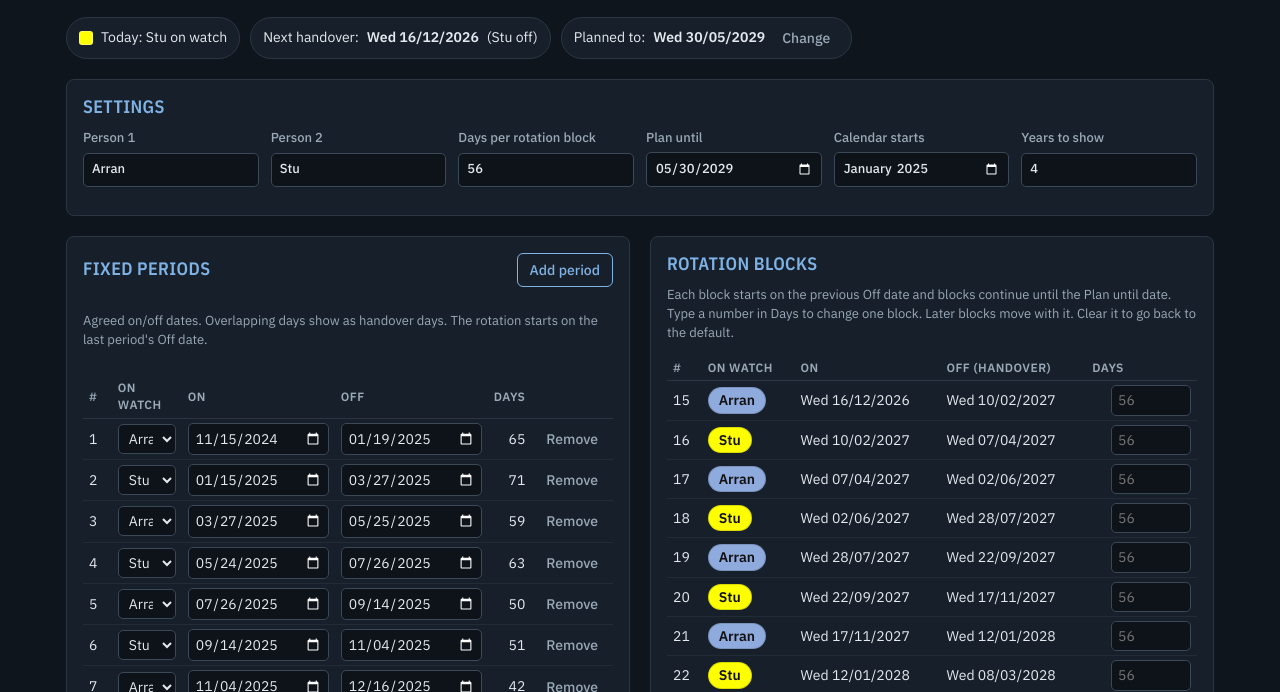
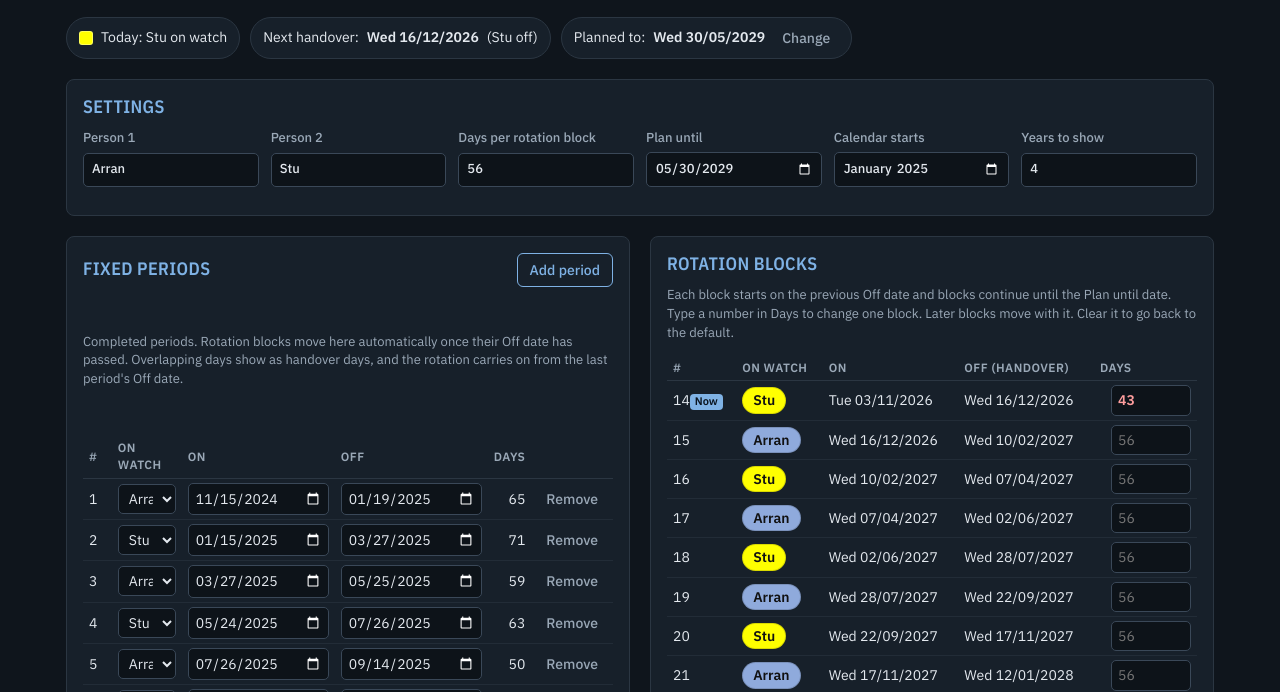
Before and after one commit to treehousecheng-droid/watch-rota, a plain HTML site: page index.html in a window 1280 px wide. Shown: the part 108-800 px from the top of the page. Drawn offline with nearby package versions, Linux system fonts and the light colour scheme.

Commit message:
Add files via upload

```diff
--- a/index.html
+++ b/index.html
@@ -48,6 +48,7 @@ table.ed td.num{text-align:right}
 table.ed input,table.ed select{padding:4px 6px}
 .who-pill{display:inline-block;padding:2px 10px;border-radius:999px;font-weight:600;color:#111;border:1px solid rgba(0,0,0,.15)}
 .changed{color:#ff9e9e;font-weight:600}
+.now{display:inline-block;margin-top:2px;font-size:11px;font-weight:600;color:#0b1520;background:var(--accent);border-radius:4px;padding:0 5px}
 .dl{display:flex;flex-wrap:wrap;gap:10px;align-items:center}
 .msg{font-size:14px;color:var(--muted)}
 .msg.err{color:#ff9e9e}
@@ -101,7 +102,7 @@ table.cal td.tot{font-weight:700;padding-left:10px}
         <h2 id="h-fixed">Fixed periods</h2>
         <button type="button" id="addFixed">Add period</button>
       </div>
-      <p class="hint">Agreed on/off dates. Overlapping days show as handover days. The rotation starts on the last period's Off date.</p>
+      <p class="hint">Completed periods. Rotation blocks move here automatically once their Off date has passed. Overlapping days show as handover days, and the rotation carries on from the last period's Off date.</p>
       <div class="tbl-wrap"><table class="ed"><thead><tr><th>#</th><th>On watch</th><th>On</th><th>Off</th><th class="num">Days</th><th></th></tr></thead><tbody id="fixedBody"></tbody></table></div>
       <div id="rotStartWrap" hidden><label for="rotStart">Rotation starts (no fixed periods)<input id="rotStart" type="date"></label></div>
     </section>
@@ -375,7 +376,7 @@ function buildXlsx(st) {
 }
 
 const DEFAULT_STATE = {
-  p1: "Arran", p2: "Stu", calStart: "2025-01", years: 4, defaultDays: 56, planUntil: "2029-05-30", rotStart: "2026-12-16", overrides: [],
+  p1: "Arran", p2: "Stu", calStart: "2025-01", years: 4, defaultDays: 56, planUntil: "2029-05-30", rotStart: "2026-11-03", overrides: [43], m3: true,
   fixed: [
     { who: 1, on: "2024-11-15", off: "2025-01-19" }, { who: 2, on: "2025-01-15", off: "2025-03-27" },
     { who: 1, on: "2025-03-27", off: "2025-05-25" }, { who: 2, on: "2025-05-24", off: "2025-07-26" },
@@ -383,7 +384,7 @@ const DEFAULT_STATE = {
     { who: 1, on: "2025-11-04", off: "2025-12-16" }, { who: 2, on: "2025-12-16", off: "2026-01-29" },
     { who: 1, on: "2026-01-29", off: "2026-03-21" }, { who: 2, on: "2026-03-21", off: "2026-05-27" },
     { who: 1, on: "2026-05-27", off: "2026-08-03" }, { who: 2, on: "2026-08-02", off: "2026-09-22" },
-    { who: 1, on: "2026-09-22", off: "2026-11-03" }, { who: 2, on: "2026-11-03", off: "2026-12-16" }],
+    { who: 1, on: "2026-09-22", off: "2026-11-03" }],
   keys: [
     { who: 1, from: "2025-02-14", to: "2025-02-14", note: "" }, { who: 1, from: "2025-03-21", to: "2025-03-26", note: "" },
     { who: 1, from: "2025-07-20", to: "2025-07-21", note: "" }, { who: 2, from: "2025-07-29", to: "2025-07-31", note: "" },
@@ -399,6 +400,19 @@ const DEFAULT_STATE = {
 let st; try { st = JSON.parse(localStorage.getItem("watchRota.v1")); } catch (e) {}
 if (!st || !st.fixed) st = JSON.parse(JSON.stringify(DEFAULT_STATE));
 if (!st.planUntil) st.planUntil = DEFAULT_STATE.planUntil;
+if (!st.m3) { const l = st.fixed[st.fixed.length - 1]; if (l && l.on === "2026-11-03" && l.off === "2026-12-16") { st.fixed.pop(); st.overrides.unshift(dn(l.off) - dn(l.on)); } st.m3 = true; }
+function todayDn() { if (window.__today) return dn(window.__today); const n = new Date(); return Math.round(Date.UTC(n.getFullYear(), n.getMonth(), n.getDate()) / DAY); }
+// Completed rotation blocks (Off date has passed) become fixed periods.
+function promoteCompleted() {
+  let moved = 0;
+  for (let guard = 0; guard < 300; guard++) {
+    const r = buildBlocks(st).find(b => b.type === "Rotation");
+    if (!r || r.off >= todayDn()) break;
+    st.fixed.push({ who: r.who, on: ds(r.on), off: ds(r.off) }); st.overrides.shift(); moved++;
+  }
+  if (moved) save();
+  return moved;
+}
 const $ = id => document.getElementById(id);
 function save() { try { localStorage.setItem("watchRota.v1", JSON.stringify(st)); } catch (e) {} }
 const fields = ["p1", "p2", "defaultDays", "planUntil", "calStart", "years", "rotStart"];
@@ -427,7 +441,7 @@ function renderFixed() {
 }
 function renderRot(blocks) {
   const rot = blocks.filter(b => b.type === "Rotation"), nFixed = blocks.length - rot.length;
-  $("rotBody").innerHTML = rot.map((b, i) => `<tr><td>${nFixed + i + 1}</td><td>${pill(b.who)}</td><td>${fmt(b.on)}</td><td>${fmt(b.off)}</td><td class="num"><input id="ov${i}" type="number" min="1" step="1" inputmode="numeric" style="width:80px" class="${b.overridden ? "changed" : ""}" placeholder="${b.trimmed ? b.days : st.defaultDays}" value="${st.overrides[i] || ""}" aria-label="Days for block ${nFixed + i + 1}">${b.trimmed ? '<div class="hint">Ends on plan date</div>' : ""}</td></tr>`).join("");
+  $("rotBody").innerHTML = rot.map((b, i) => `<tr><td>${nFixed + i + 1}</td><td>${pill(b.who)}</td><td>${fmt(b.on)}</td><td>${fmt(b.off)}</td><td class="num"><input id="ov${i}" type="number" min="1" step="1" inputmode="numeric" style="width:80px" class="${b.overridden ? "changed" : ""}" placeholder="${b.trimmed ? b.days : st.defaultDays}" value="${st.overrides[i] || ""}" aria-label="Days for block ${nFixed + i + 1}">${b.trimmed ? '<div class="hint">Ends on plan date</div>' : ""}</td></tr>`.replace("<td>" + (nFixed + i + 1) + "</td>", "<td>" + (nFixed + i + 1) + (b.on <= todayDn() && todayDn() <= b.off ? '<div class="now">Now</div>' : "") + "</td>")).join("");
   rot.forEach((b, i) => $("ov" + i).onchange = e => { const v = parseInt(e.target.value, 10); st.overrides[i] = v > 0 ? v : ""; save(); renderAll(); });
 }
 function renderKeys() {
@@ -468,7 +482,7 @@ function renderCal(blocks) {
     .map(([c, t]) => `<span><i class="sw" style="background:#${c}"></i>${esc(t)}</span>`).join("");
 }
 function renderStatus(blocks) {
-  const now = new Date(), today = Math.round(Date.UTC(now.getFullYear(), now.getMonth(), now.getDate()) / DAY);
+  const today = todayDn();
   const info = dayInfo(blocks, today), next = blocks.find(b => b.off >= today && blocks.some(n => n.on === b.off || (n.on <= b.off && n.on > b.on)));
   const chips = [];
   if (info) chips.push(`<span class="chip"><i class="sw" style="background:#${info.handover ? COLORS.hand : (info.who === 1 ? COLORS.p1 : COLORS.p2)}"></i>Today: ${info.handover ? "handover day" : esc(nameOf(st, info.who)) + " on watch"}</span>`);
@@ -481,6 +495,7 @@ function renderStatus(blocks) {
   $("initWarn").textContent = initial(st, 1) === initial(st, 2) ? "Both names start with the same letter, so the calendar can't tell them apart by letter. Colours still work." : "";
 }
 function renderAll(mode) {
+  if (promoteCompleted()) mode = undefined;
   const blocks = buildBlocks(st);
   if (mode !== "skipInputs") { renderFixed(); renderKeys(); }
   else st.fixed.forEach((f, i) => { const el = $("fd" + i); if (el) el.textContent = f.on && f.off ? dn(f.off) - dn(f.on) : ""; });
```
